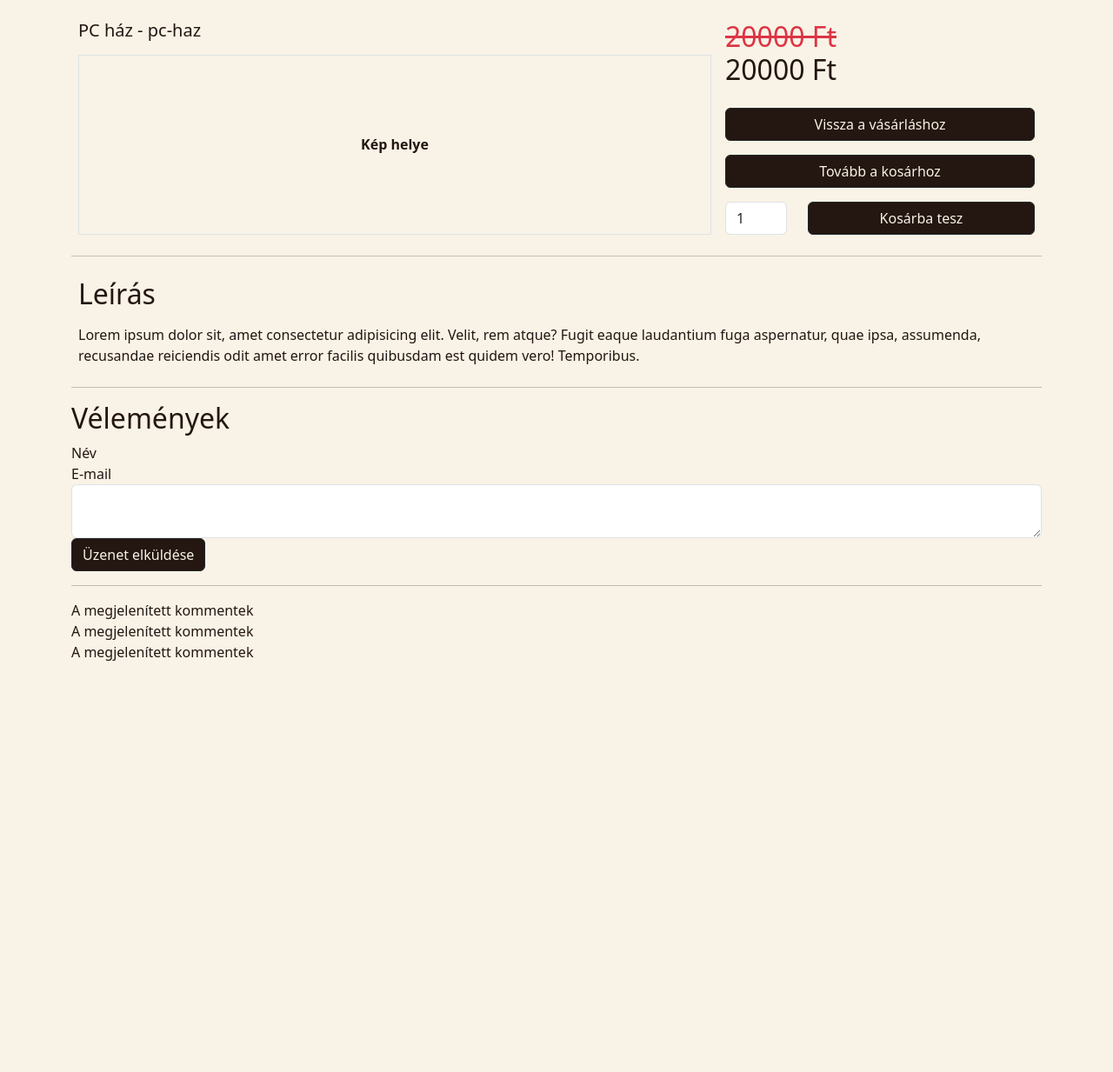
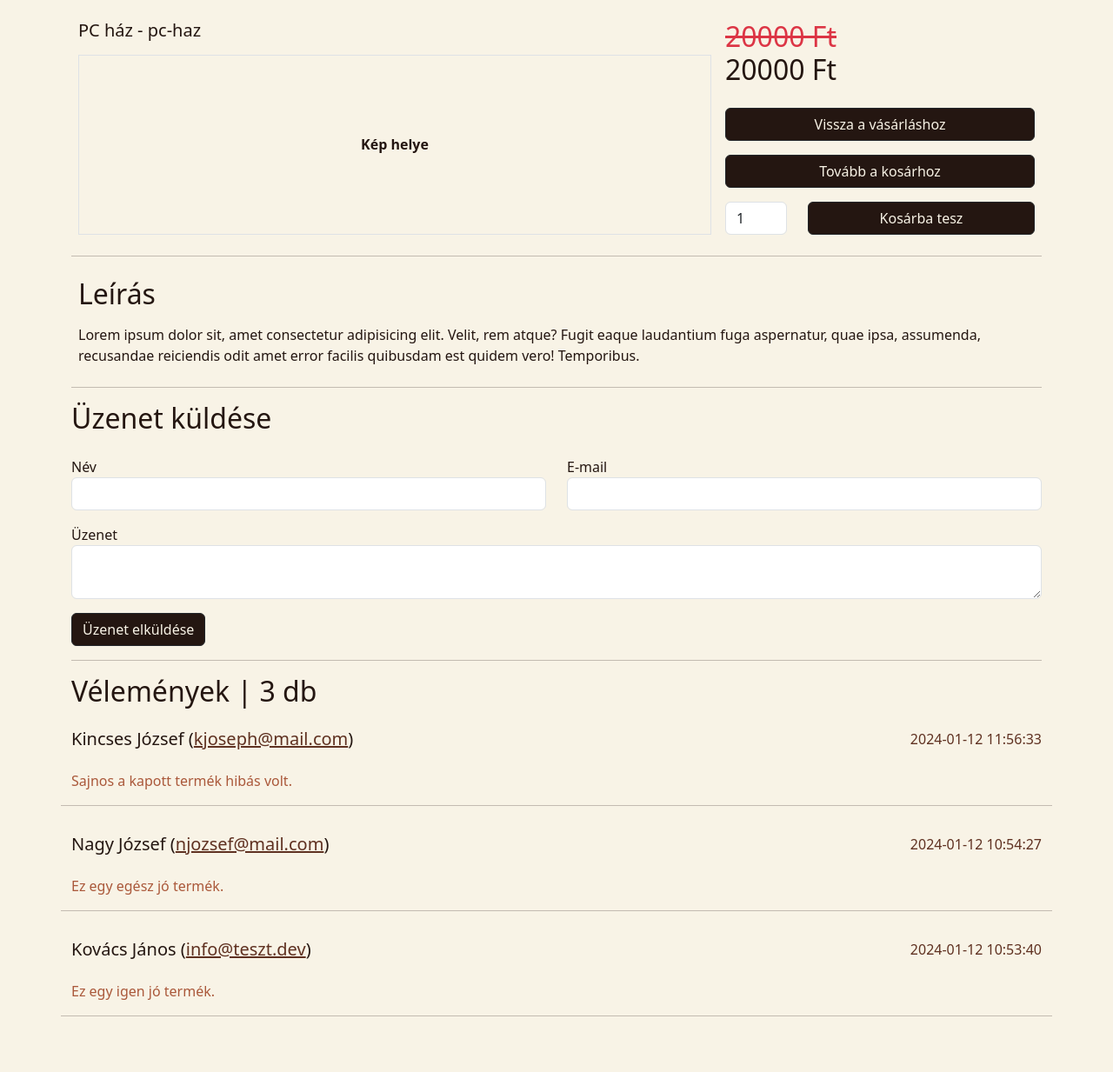
Before and after one commit to TKorsos/php-webshopszeru, a PHP site: page /termek.php?id=1 in a window 1280 px wide. Shown: the part 169-1402 px from the top of the page at 87% size. Before the commit the page ends 929 px from the top, so only its background shows below. Run offline with PHP 8.4, Linux system fonts and the light colour scheme; a user stored in the database is signed in; data comes from the database, SQL or seed files in the repository; both versions use the stored data as it was after the commit.

Commit message:
velemenyek uzenet iras css bootstrap modositasok

```diff
--- a/index.php
+++ b/index.php
@@ -92,6 +92,7 @@ session_start();
       ';
 
   // alert megjelenítése
+  // mb_strlen() > 0
   if (isset($_SESSION["alert"])) {
     echo $_SESSION["alert"];
   }
--- a/nav.php
+++ b/nav.php
@@ -27,11 +27,13 @@ $_SESSION["alert"] = "";
                     <a class="nav-link link-light" href="kosar.php">
                         <span class="position-relative pt-1 pe-1">Kosár tartalma
                             <?php
-                            echo '<span class="position-absolute top-0 start-100 translate-middle badge rounded-pill bg-danger">';
-                            if (count($_SESSION["kosar"]) > 0) {
+
+                            if (isset($_SESSION["kosar"]) &&  count($_SESSION["kosar"]) > 0) {
+                                echo '<span class="position-absolute top-0 start-100 translate-middle badge rounded-pill bg-danger">';
                                 echo array_sum($_SESSION["kosar"]) . 'db';
+                                echo '</span>';
                             }
-                            echo '</span>';
+
                             ?>
                         </span>
                     </a>
--- a/style.css
+++ b/style.css
@@ -129,10 +129,28 @@ html, body {
     color: var(--first)!important;
 }
 
-input:focus {
+input:focus, textarea:focus {
     border-color: var(--fifth)!important;
     box-shadow: 1px 1px 1px var(--fifth) inset, 0 0 8px var(--fourth)!important;
     outline: 0 none!important;
+}
+
+.comment_mail {
+    color: var(--fourth)!important;
+    transition: all var(--transition)!important;
+}
+
+.comment_mail:hover {
+    color: var(--fifth)!important;
+    text-decoration: 1px solid var(--fifth)!important;
+}
+
+.message_date {
+    color: var(--fourth)!important;
+}
+
+.message_text {
+    color: var(--third)!important;
 }
 
 /* fizetes.php btn-primary? active? */
--- a/termek.php
+++ b/termek.php
@@ -1,4 +1,9 @@
 <?php
+/*
+if (!isset($_SESSION)) {
+    session_start();
+}
+*/
 
 session_start();
 
@@ -14,14 +19,52 @@ function offer($weekoffer, $price)
     }
 }
 
+error_reporting(E_ALL);
+ini_set("display_errors", 1);
+
+$connection = mysqli_connect("localhost", "root", "12345", "pcshop");
+
+$errors = mysqli_error($connection);
+mysqli_set_charset($connection, "utf8mb4");
+
+if ($errors) {
+    echo $errors;
+}
+
 if ($_SERVER['REQUEST_METHOD'] === 'POST') {
 
     if (isset($_POST["send_comment"])) {
-        // echo 'komment';
-        // exit;
+        // termek_id, comment_name, comment_email, comment_message
+        $termek_id = $_GET["id"];
+        $comment_name = $_POST["comment_name"];
+        $comment_email = $_POST["comment_email"];
+        $comment_message = $_POST["comment_message"];
+
+        $comment_errors = [];
+
+        if (mb_strlen($comment_name) < 3) {
+            $comment_errors[] = "<div>A névnek minimum 3 karakternek kell lennie!</div>";
+        }
+
+        if (filter_var($comment_email, FILTER_VALIDATE_EMAIL) == false) {
+            $comment_errors[] = "<div>Invalid e-mail címet adott meg!</div>";
+        }
+
+        if (mb_strlen($comment_message) < 10) {
+            $comment_errors[] = "<div>Az üzenetnek minimum 10 karakternek kell lennie!</div>";
+        }
+
+        // $_SESSION["alert"]
+        if (count($comment_errors) > 0) {
+            $_SESSION["alert"] = '<div class="container-lg custom-top"><div class="row pt-5"><div class="col-sm-10 col-md-8 col-xl-6 mx-auto"><div class="alert alert-danger" role="alert">';
+            foreach ($comment_errors as $comment_error) {
+                $_SESSION["alert"] .= "$comment_error";
+            }
+            $_SESSION["alert"] .= '</div></div></div></div>';
         } else {
-        // else ág kezdete
-
+            mysqli_query($connection, "insert into comment (`termek_id`, `comment_name`, `comment_email`, `comment_message`) values ('$termek_id', '$comment_name', '$comment_email', '$comment_message') ");
+        }
+    } else {
         // termek_id és termek_db létrehozása id alapján lesz azonosítva majd a kosárban, így ha újra be lesz helyezve a kosárba ugyanaz az id már megtalálja és az ott lévő értéket módosítja vagy ad hozzá
         $termek_id = $_POST["data"];
         $termek_db = is_numeric($_POST["darabszam"]) && $_POST["darabszam"] > 0 ? $_POST["darabszam"] : 1;
@@ -31,8 +74,6 @@ if ($_SERVER['REQUEST_METHOD'] === 'POST') {
         }
         // ahányszor nyomjuk meg a "kosárba tesz" gombot annyiszor adja hozzá a darabszámot
         $_SESSION["kosar"][$termek_id] += $termek_db;
-
-        // else ág vége
     }
 
     header('location: ' . $_SERVER['REQUEST_URI']);
@@ -58,23 +99,21 @@ if ($_SERVER['REQUEST_METHOD'] === 'POST') {
 
     include("nav.php");
 
-    error_reporting(E_ALL);
-    ini_set("display_errors", 1);
-
-    $connection = mysqli_connect("localhost", "root", "12345", "pcshop");
-
-    $errors = mysqli_error($connection);
-    mysqli_set_charset($connection, "utf8mb4");
-
-    if ($errors) {
-        echo $errors;
-    }
-
     $termekek = mysqli_query($connection, "select * from products where id = '" . $_GET["id"] . "'");
 
     // alert megjelenítése
     if (isset($_SESSION["alert"])) {
         echo $_SESSION["alert"];
+    }
+
+    $comments_display = mysqli_query($connection, "select * from comment where termek_id = ' " . $_GET["id"] . " ' order by created_at desc ");
+
+    while ($comment_db = mysqli_fetch_assoc($comments_display)) {
+        if (!isset($comments_qtty)) {
+            $comments_qtty = [];
+        }
+
+        $comments_qtty[] = $comment_db["comment_message"];
     }
 
     ?>
@@ -85,14 +124,12 @@ if ($_SERVER['REQUEST_METHOD'] === 'POST') {
                 <h1>Termék</h1>
             </article>
         </section>
-
         <form method="post">
             <?php
 
             // ( offer($termek["week_offer"], $termek["price"]) )
             // csak itt $termek helyett $data
             // egységesítés? $termek/$data
-
             while ($data = mysqli_fetch_array($termekek)) {
                 echo '<section class="row p-2 g-3">
                         <article class="col-sm-6 col-md-8 d-flex flex-column gap-3">
@@ -123,45 +160,66 @@ if ($_SERVER['REQUEST_METHOD'] === 'POST') {
                         </article>
                     </section>
                     <hr>';
+            }
 
-                // kommentek helye ( írás, módosítás, törlés ) - egy formon belül
+            // kommentek helye ( írás, módosítás (content_editable?), törlés ) - lehet kezdetben csak írás többi admin szükséges
             // egyelőre regisztráció nélkül lehet kommentelni
             // később ha regisztrációhoz kötött akkor az adott user adataival töltse ki ahol szükséges
-                // mysql id, termek_id, name, email, comment, created_at, update_at
+            // mysql id, termek_id, comment_name, comment_email, comment_message, created_at, updated_at
             echo '
             <section class="row">
-                <article class="col">
-                    <h2>Vélemények</h2>
+                <article class="col pb-3">
+                    <h2>Üzenet küldése</h2>
                 </article>
             </section>
             <section class="row">
                 <article class="col">
-                    <div>
-                        <div>Név</div>
-                        <div>E-mail</div>
+                    <div class="row row-cols-1 gap-3">
+                        <div class="col">
+                            <div class="row gap-3 gap-lg-0">
+                                <div class="col-lg-6">
+                                    <label for="comment_name">Név</label>
+                                    <input type="text" class="form-control" id="comment_name" name="comment_name">
                                 </div>
-                    <div>
-                        <textarea class="form-control" name="comment"></textarea>
+                                <div class="col-lg-6">
+                                    <label for="comment_email">E-mail</label>
+                                    <input type="email" class="form-control" id="comment_email" name="comment_email">
                                 </div>
-                    <div>
-                        <button type="submit" class="btn btn-dark" name="send_comment" value="teszt">Üzenet elküldése</button>
+                            </div>
+                        </div>
+                        <div class="col">
+                            <label for="comment_message">Üzenet</label>
+                            <textarea class="form-control" id="comment_message" name="comment_message"></textarea>
+                        </div>
+                        <div class="col">
+                            <button type="submit" class="btn btn-dark" name="send_comment">Üzenet elküldése</button>
+                        </div>
                     </div>
                 </article>
             </section>
             <hr>
-            <section class="row row-cols-1">';
-                for ($i = 0; $i < 3; $i++) {
-                    echo '<article class="col">
-                            <div>A megjelenített kommentek</div>
-                        </article>';
+            <section class="row">
+                <article class="col pb-3">
+                    <h2>
+                        Vélemények | ' . (isset($comments_qtty) && count($comments_qtty) > 0 ? count($comments_qtty) : '0') . ' db
+                    </h2>
+                </article>
+            </section>
+            <section class="row row-cols-1 gy-3">';
+            // id, termek_id, comment_name, comment_email, comment_message, created_at, updated_at
+            // kiírat, időrendi sorrend felül a legfrissebb, created_at alapján
+            $comments_display = mysqli_query($connection, "select * from comment where termek_id = ' " . $_GET["id"] . " ' order by created_at desc ");
+
+            while ($product_comment = mysqli_fetch_assoc($comments_display)) {
+                echo '<article class="col-md-9"><h5>' . $product_comment["comment_name"] . ' (<a class="comment_mail" href="mailto: kjanos@mail.com">' . $product_comment["comment_email"] . '</a>)</h5></article>
+                <article class="col-md-3 d-flex justify-content-md-end"><span class="message_date">' . $product_comment["created_at"] . '</span></article>
+                <article class="col"><span class="message_text">' . $product_comment["comment_message"] . '</span></article>';
+                echo '<hr>';
             }
             echo '</section>';
-            }
 
             ?>
-
         </form>
-
     </main>
 
     <script src="https://cdn.jsdelivr.net/npm/bootstrap@5.3.2/dist/js/bootstrap.bundle.min.js" integrity="sha384-C6RzsynM9kWDrMNeT87bh95OGNyZPhcTNXj1NW7RuBCsyN/o0jlpcV8Qyq46cDfL" crossorigin="anonymous"></script>
```
Also changed, not shown: data/comment.sql (added, +77 -0 lines), fizetes.php (+4 -4 lines). Lines whose indentation alone changed are shown as unchanged.
